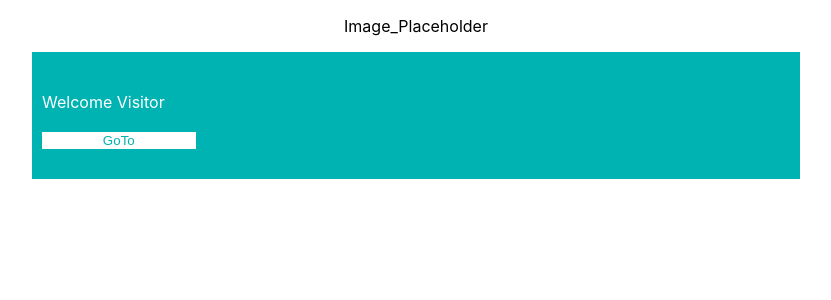
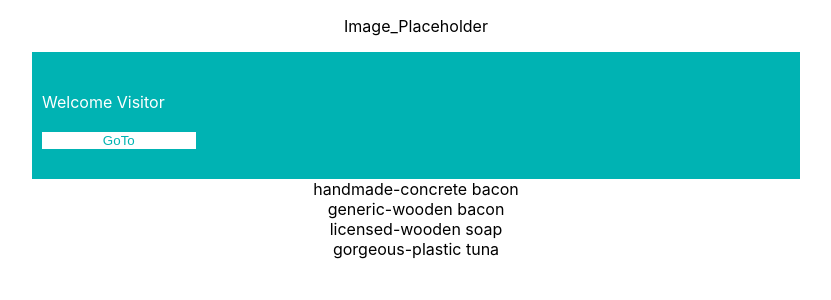
Before and after one commit to dci-ber-fbw21/spa-router-params-products-list-Gercai, a React (Create React App) app: page / in a window 1280 px wide. Shown: the top 300 px of the page, without its empty margins (224-1055 px from the left). Built offline with nearby package versions, Linux system fonts and the light colour scheme.

Commit message:
started with 4 top products

```diff
--- a/src/views/home/index.js
+++ b/src/views/home/index.js
@@ -1,6 +1,5 @@
 import React from "react";
-import Products from "../products";
-import ProductPage from "../productPage";
+import products from  "../../data/products.json";
 import {
   BrowserRouter as Router,
   Route,
@@ -8,11 +7,31 @@ import {
 } from "react-router-dom";
 
 import "./index.scss";
+import { thisExpression } from "@babel/types";
 
 class Home extends React.Component{
 
+
+  constructor(props){
+    super(props);
+    this.state={
+      bestSeller: []
+  }
+  }
+
+
 componentDidMount(){
 
+
+
+  let bestSeller = products.sort((a,b) =>{
+    return a.price - b.price;
+  });
+
+
+  this.setState({
+    bestSeller
+  })
 }
 
 GoTo(pathname){
@@ -25,7 +44,8 @@ GoTo(pathname){
 
 render(){
 
-  let {pathname} = this.props.location;
+  console.log(this.state.bestSeller);
+
 return (
 
     <article>
@@ -34,6 +54,21 @@ return (
   <div>Welcome Visitor</div>
   <button onClick={() => this.GoTo("/products")}>GoTo</button>
   </section>
+
+<section className="Productlist">
+{
+  this.state.bestSeller
+  .filter((i, index) => (index < 4))
+  .map((element) =>{
+    return( <div>
+
+{element.slug}
+      </div>)
+  })
+}
+</section>
+
+
   </article>
 )}
 
--- a/src/views/productPage/index.js
+++ b/src/views/productPage/index.js
@@ -43,7 +43,12 @@ return (
 
     <section className="container">
             <button onClick={() => this.GoTo("/products")}> back to </button>
+
         <h1>{this.state.product.slug}</h1>
+
+        <img src={this.state.product.image}></img>
+        <p>{this.state.product.description}</p>
+
     </section>
 
   </article>
```
